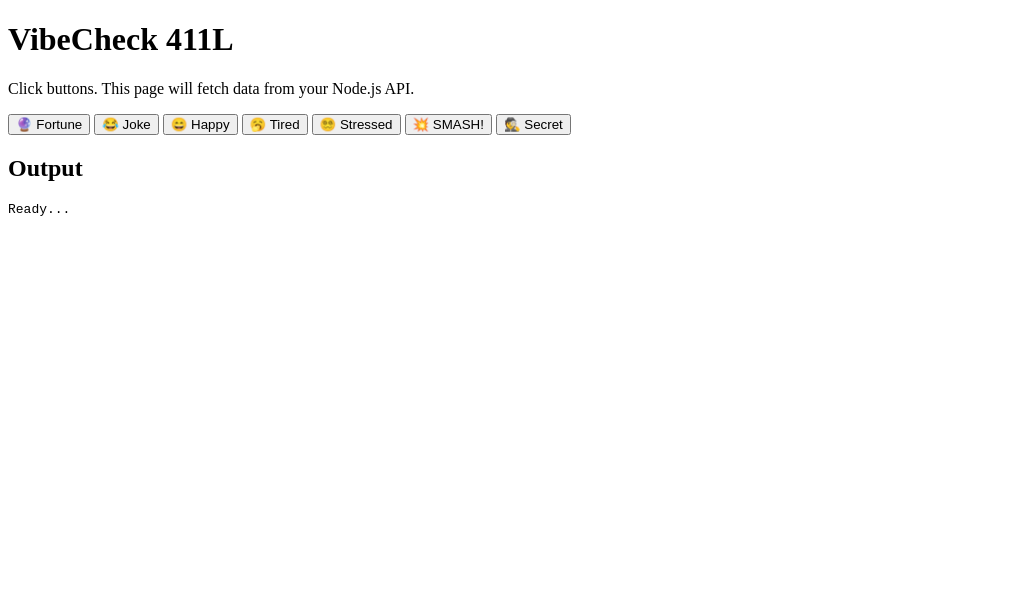
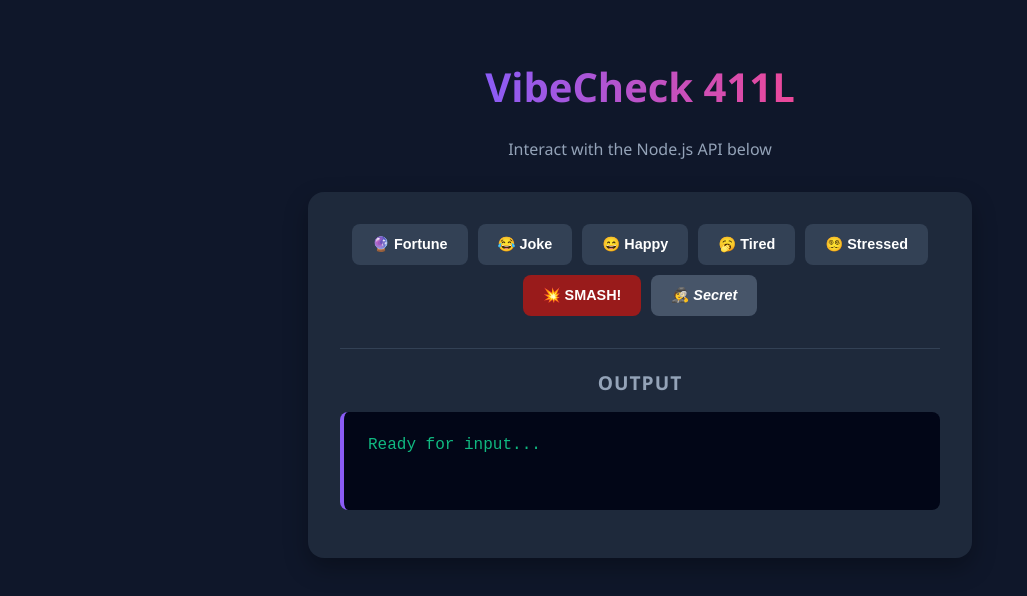
Before and after one commit to RichterVhon/VibeCheck-DELACRUZFRANCO, a plain HTML site: page frontend/index.html in a window 1280 px wide. Shown: the whole page, without its empty margins (0-1027 px from the left). Drawn offline with Linux system fonts and the light colour scheme.

Commit message:
added frontend design

```diff
--- a/frontend/index.html
+++ b/frontend/index.html
@@ -4,12 +4,110 @@
   <meta charset="utf-8" />
   <meta name="viewport" content="width=device-width, initial-scale=1" />
   <title>VibeCheck 411L</title>
+  <style>
+    :root {
+      --bg-color: #0f172a;
+      --card-bg: #1e293b;
+      --text-color: #f8fafc;
+      --accent-color: #8b5cf6;
+      --accent-hover: #a78bfa;
+      --danger: #ef4444;
+    }
+
+    body {
+      font-family: 'Segoe UI', Tahoma, Geneva, Verdana, sans-serif;
+      background-color: var(--bg-color);
+      color: var(--text-color);
+      display: flex;
+      flex-direction: column;
+      align-items: center;
+      padding: 2rem;
+      margin: 0;
+    }
+
+    h1 {
+      font-size: 2.5rem;
+      margin-bottom: 0.5rem;
+      background: linear-gradient(to right, #8b5cf6, #ec4899);
+      -webkit-background-clip: text;
+      -webkit-text-fill-color: transparent;
+    }
+
+    p {
+      color: #94a3b8;
+      margin-bottom: 2rem;
+    }
+
+    .container {
+      background-color: var(--card-bg);
+      padding: 2rem;
+      border-radius: 1rem;
+      box-shadow: 0 10px 25px rgba(0, 0, 0, 0.3);
+      max-width: 600px;
+      width: 100%;
+      text-align: center;
+    }
+
+    .button-grid {
+      display: flex;
+      flex-wrap: wrap;
+      gap: 10px;
+      justify-content: center;
+      margin-bottom: 2rem;
+    }
+
+    button {
+      padding: 12px 20px;
+      border: none;
+      border-radius: 8px;
+      background-color: #334155;
+      color: white;
+      font-weight: 600;
+      cursor: pointer;
+      transition: all 0.2s ease;
+      font-size: 0.9rem;
+    }
+
+    button:hover {
+      background-color: var(--accent-color);
+      transform: translateY(-2px);
+    }
+
+    /* Special Styling for specific buttons */
+    #btnSmash { background-color: #991b1b; }
+    #btnSmash:hover { background-color: var(--danger); }
+
+    #btnSecret { background-color: #475569; font-style: italic; }
+
+    h2 {
+      font-size: 1.2rem;
+      color: #94a3b8;
+      margin-top: 1rem;
+      text-transform: uppercase;
+      letter-spacing: 1px;
+    }
+
+    #out {
+      background-color: #020617;
+      padding: 1.5rem;
+      border-radius: 8px;
+      border-left: 4px solid var(--accent-color);
+      text-align: left;
+      min-height: 50px;
+      white-space: pre-wrap;
+      word-wrap: break-word;
+      font-family: 'Courier New', Courier, monospace;
+      color: #10b981; /* Terminal green */
+    }
+  </style>
 </head>
 <body>
+
   <h1>VibeCheck 411L</h1>
-  <p>Click buttons. This page will fetch data from your Node.js API.</p>
+  <p>Interact with the Node.js API below</p>
 
-  <div>
+  <div class="container">
+    <div class="button-grid">
       <button id="btnFortune">🔮 Fortune</button>
       <button id="btnJoke">😂 Joke</button>
       <button data-mood="happy" class="btnMood">😄 Happy</button>
@@ -19,8 +117,11 @@
       <button id="btnSecret">🕵️ Secret</button>
     </div>
 
+    <hr style="border: 0; border-top: 1px solid #334155; margin: 20px 0;">
+
     <h2>Output</h2>
-  <pre id="out">Ready...</pre>
+    <pre id="out">Ready for input...</pre>
+  </div>
 
   <script src="app.js"></script>
 </body>
```
Lines whose indentation alone changed are shown as unchanged.
